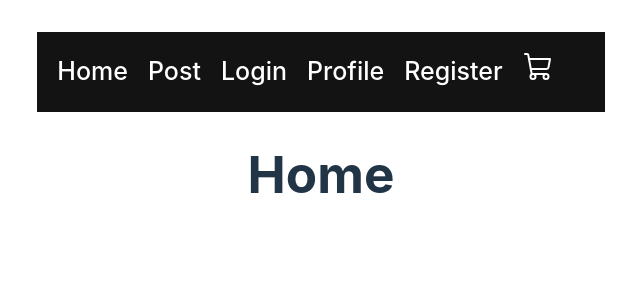
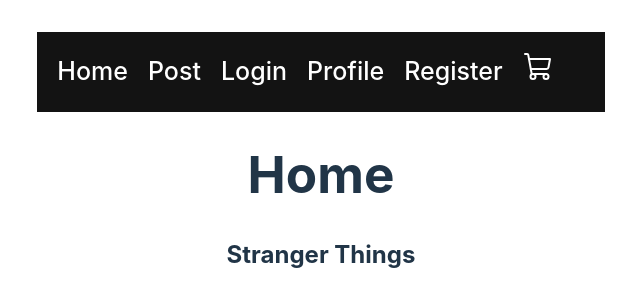
Before and after one commit to Hoangductran05/block30strangerthing, a React (Vite) app: page / in a window 1280 px wide. Shown: the top 306 px of the page, without its empty margins (319-959 px from the left). Built offline with nearby package versions, Linux system fonts and the light colour scheme.

Commit message:
register

```diff
--- a/pages/Home.jsx
+++ b/pages/Home.jsx
@@ -1,5 +1,8 @@
 export default function Home() {
     return(
+        <>
         <h1>Home</h1>
+        <h2>Stranger Things</h2>
+        </>
     )
 }
--- a/pages/Register.jsx
+++ b/pages/Register.jsx
@@ -17,6 +17,7 @@ export default function Register() {
           setError('Register successful');
           setEmail('');
           setPassword('');
+          setName('');
         }
       };
 
@@ -27,7 +28,7 @@ export default function Register() {
         <div className='form-containter'>
             <form onSubmit={handleSubmit}>
                 <label htmlFor='name'>Full name</label>
-                <input value={name} name="name" id='name' placeholder='Enter your full name here ...' type="text" />
+                <input value={name} name="name" id='name' placeholder='Enter your full name here ...' type="text" onChange={(e) => setName(e.target.value)} required />
 
                     <div className="mb-3">
                       <label htmlFor="email" className="form-label mb-3">
```
